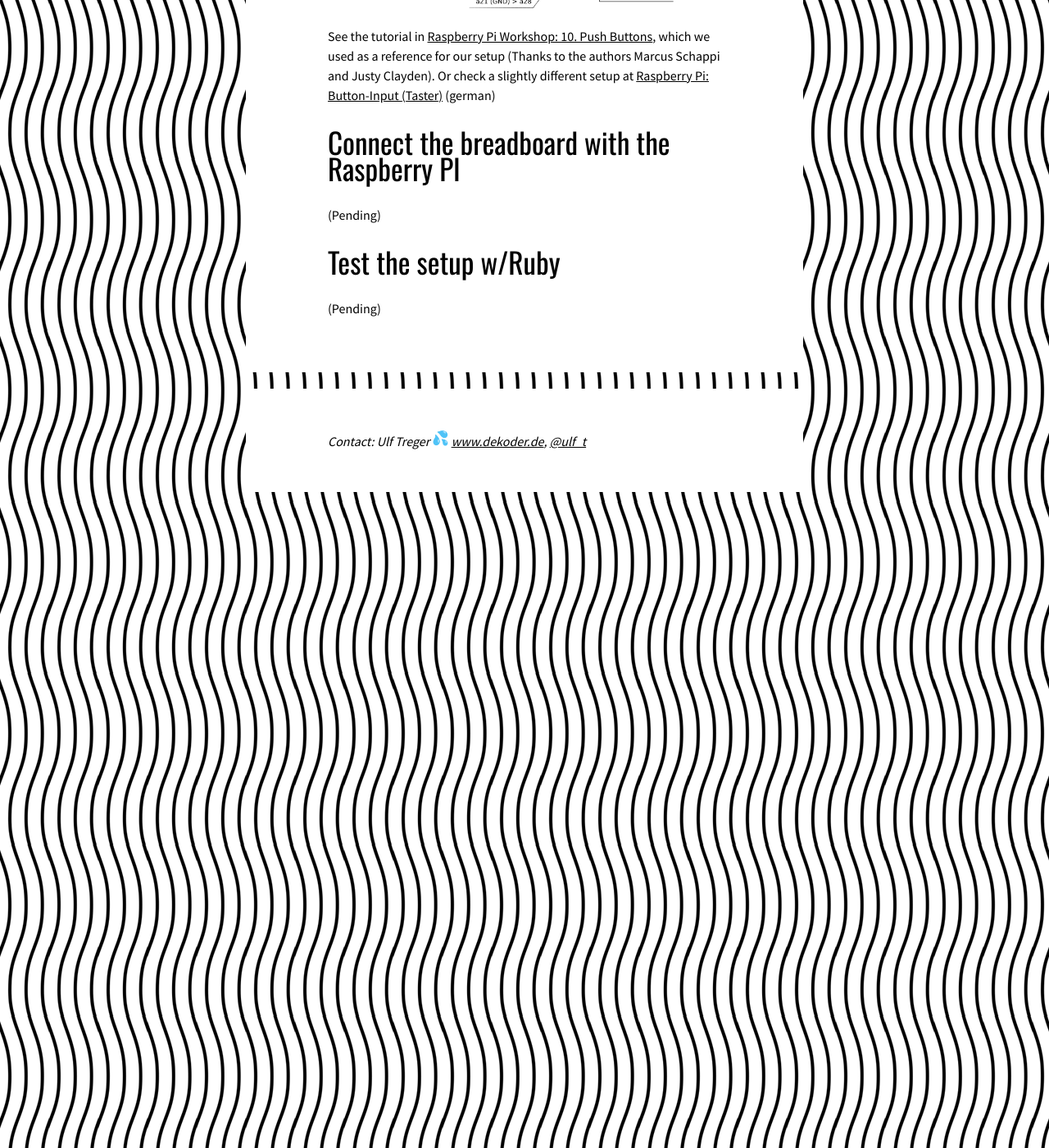
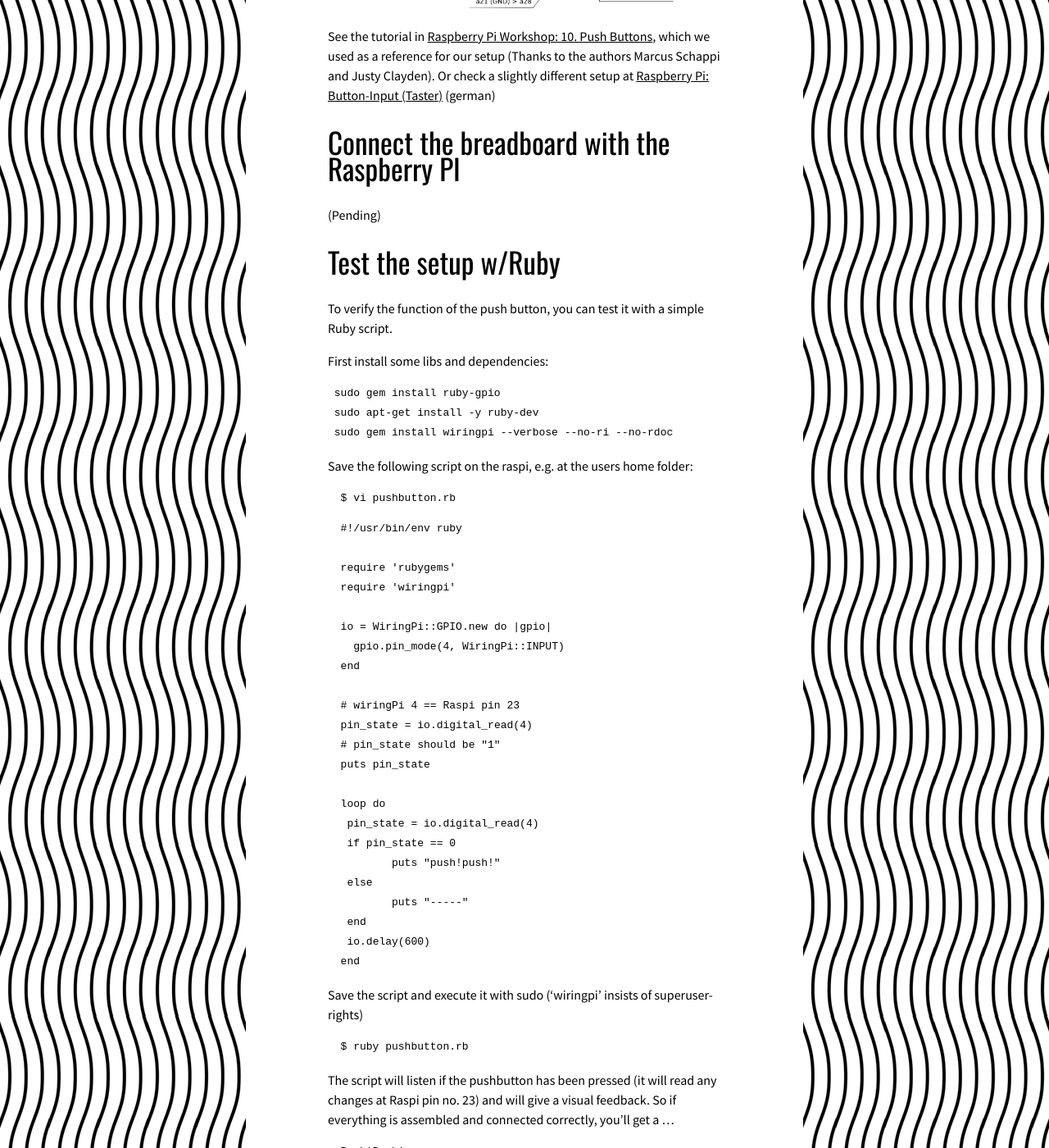
Before and after one commit to ut/INTPRN, a Jekyll site: the page built from hardware.md, in a window 1280 px wide and 1400 px high, scrolled down 1896 px. Shown: the whole window at 82% size. Built offline with Jekyll 4.4.1, drawn with Linux system fonts in a browser that asks for light colours; emoji names are drawn with the system emoji font; our own code applies the rules of GitHub Pages for plain Markdown files; some of the changed text lies outside the part shown.

Commit message:
Document the ruby test script

````diff
--- a/hardware.md
+++ b/hardware.md
@@ -39,4 +39,60 @@ See the tutorial in [Raspberry Pi Workshop: 10. Push Buttons](http://workshop.ra
 
 ## Test the setup w/Ruby
 
-(Pending)
+To verify the function of the push button, you can test it with a simple Ruby script.
+
+First install some libs and dependencies:
+
+```
+ sudo gem install ruby-gpio
+ sudo apt-get install -y ruby-dev
+ sudo gem install wiringpi --verbose --no-ri --no-rdoc
+```
+
+Save the following script on the raspi, e.g. at the users home folder:
+
+```
+  $ vi pushbutton.rb
+```
+
+
+```ruby
+  #!/usr/bin/env ruby
+
+  require 'rubygems'
+  require 'wiringpi'
+
+  io = WiringPi::GPIO.new do |gpio|
+    gpio.pin_mode(4, WiringPi::INPUT)
+  end
+
+  # wiringPi 4 == Raspi pin 23
+  pin_state = io.digital_read(4)
+  # pin_state should be "1"
+  puts pin_state
+
+  loop do
+   pin_state = io.digital_read(4)
+   if pin_state == 0
+          puts "push!push!"
+   else
+          puts "-----"
+   end
+   io.delay(600)
+  end
+```
+
+Save the script and execute it with sudo ('wiringpi' insists of superuser-rights)
+
+```
+  $ ruby pushbutton.rb
+```
+
+The script will listen if the pushbutton has been pressed (it will read any changes at Raspi pin no. 23) and will give a visual feedback. So if everything is assembled and connected correctly, you'll get a ...
+
+```
+  Push!Push!
+```
+... everytime you press the pushbutton.
+
+The script is inspired by the tutorial [Raspberry Pi Workshop: 8. Blinking a LED](http://workshop.raspberrypiaustralia.com/led/blink/2014/08/31/08-blinking-an-led/), check it for a more detailed explanation of all steps and a table of the different pin numbering of Raspi and wiringPi.
````
